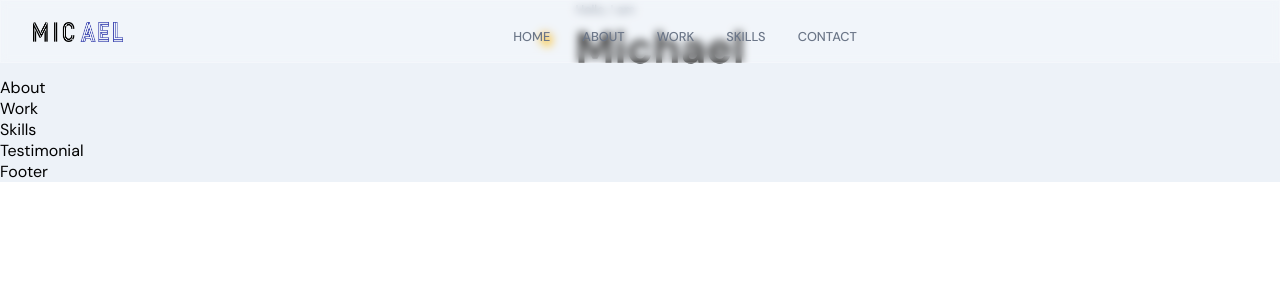
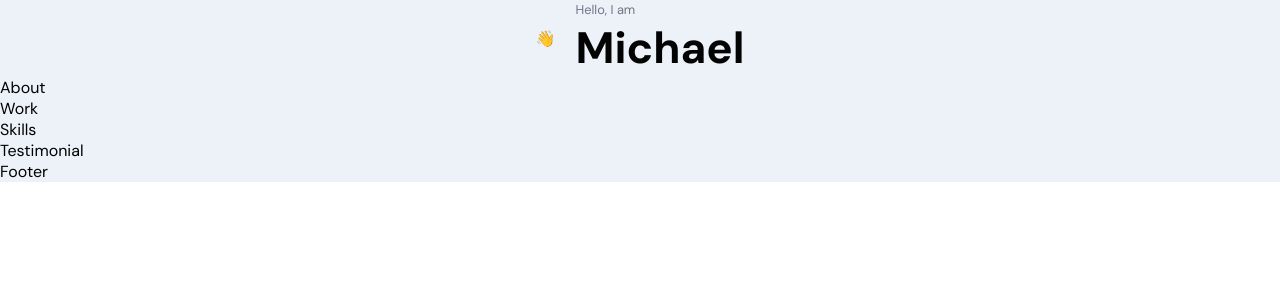
Before and after one commit to Tusar78/Tusar-Portfoliio, a React (Create React App) app in the folder frontend-react/: page / in a window 1280 px wide. Shown: the top 300 px of the page. Built offline with nearby package versions, Linux system fonts and the light colour scheme.

Commit message:
Last update

```diff
--- a/frontend-react/src/App.js
+++ b/frontend-react/src/App.js
@@ -6,7 +6,7 @@ import './App.scss';
 const App = () => {
   return (
     <div className='app'>
-      <Navbar />
+      {/* <Navbar /> */}
       <Header />
       <About />
       <Work />
--- a/frontend-react/src/Container/Header/Header.jsx
+++ b/frontend-react/src/Container/Header/Header.jsx
@@ -8,7 +8,7 @@ const Header = () => {
     <div className="app__header app__flex">
       <motion.div
         whileInView={{x: [-100, 0], opacity: [0, 1]}}
-        transition={{duration: 0.5}}
+        transition={{duration: .5}}
         className="app__header-info"
       >
         <div className="app__header-badge">
```
